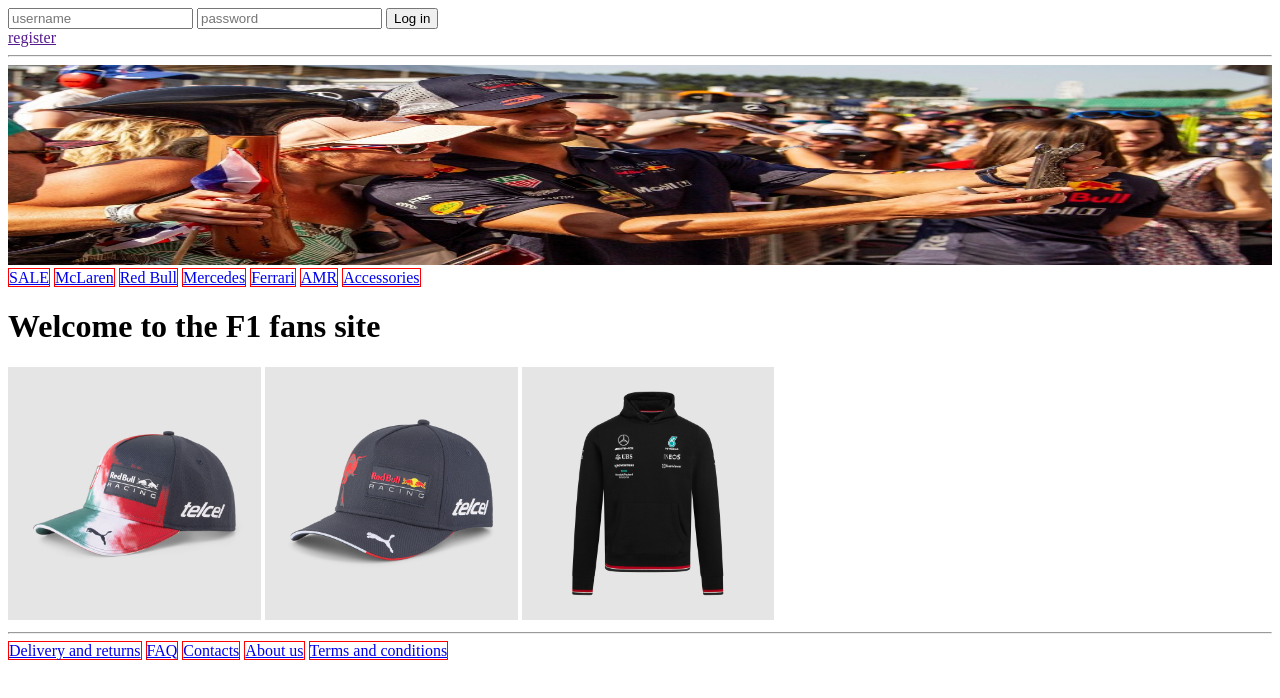
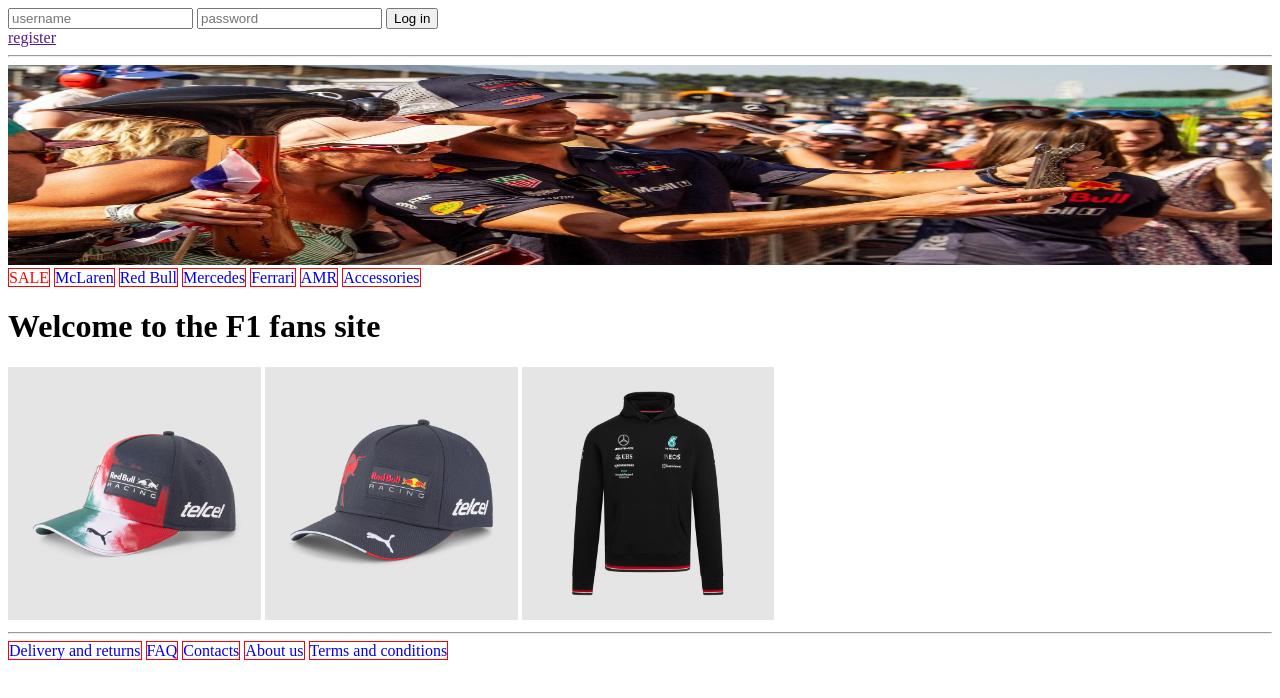
Before and after one commit to Rakarov/project, a plain HTML site: page index.html in a window 1280 px wide. Drawn offline with Linux system fonts and the light colour scheme.

Commit message:
Add files via upload

```diff
--- a/index.html
+++ b/index.html
@@ -8,6 +8,12 @@
     <style>
         div>a {
         border: 1px solid red
+    }
+    .sale {
+        color: red;
+    }
+    .button {
+        text-decoration: none;
     }
     </style>
 </head>
@@ -20,28 +26,32 @@
     <a href="">register</a>
     <hr>
     <a href="./index.html"><img src="./images/logo/fans_1.jpg" alt="f1fans" width="100%" height="200"></a>
+    <nav>
     <div>
-        <a href="./pages/sale.html">SALE</a>
-        <a href="./pages/mclaren.html">McLaren</a>
-        <a href="./pages/redbull.html">Red Bull</a>
-        <a href="./pages/mercedes.html">Mercedes</a>
-        <a href="./pages/ferrari.html">Ferrari</a>
-        <a href="./pages/amr.html">AMR</a>
-        <a href="./pages/accessories.html">Accessories</a>
+        <a class="header button sale" href="./pages/sale.html">SALE</a>
+        <a class="header button" href="./pages/mclaren.html">McLaren</a>
+        <a class="header button" href="./pages/redbull.html">Red Bull</a>
+        <a class="header button" href="./pages/mercedes.html">Mercedes</a>
+        <a class="header button" href="./pages/ferrari.html">Ferrari</a>
+        <a class="header button" href="./pages/amr.html">AMR</a>
+        <a class="header button" href="./pages/accessories.html">Accessories</a>
     </div>
+    </nav>
     <h1>Welcome to the F1 fans site</h1>
     <img src="./images/red bull/hat/hat_redbull_1.jpg" alt="redbull" width="20%">
     <img src="./images/red bull/hat/hat_redbull_4.jpg" alt="redbull" width="20%">
     <img src="./images/mercedes/hoodie/hoodie_mercedes_1.jpg" alt="mercedes" width="20%">
     <hr>
         <footer>
+            <nav>
             <div>
-                <a href="./pages/delivery.html">Delivery and returns</a>
-                <a href="./pages/faq.html">FAQ</a>
-                <a href="./pages/contacts.html">Contacts</a>
-                <a href="./pages/about.html">About us</a>
-                <a href="./pages/terms.html">Terms and conditions</a>
+                <a class="footer button" href="./pages/delivery.html">Delivery and returns</a>
+                <a class="footer button" href="./pages/faq.html">FAQ</a>
+                <a class="footer button" href="./pages/contacts.html">Contacts</a>
+                <a class="footer button" href="./pages/about.html">About us</a>
+                <a class="footer button" href="./pages/terms.html">Terms and conditions</a>
             </div>
+            </nav>
         </footer>
 </body>
 </html>
```
